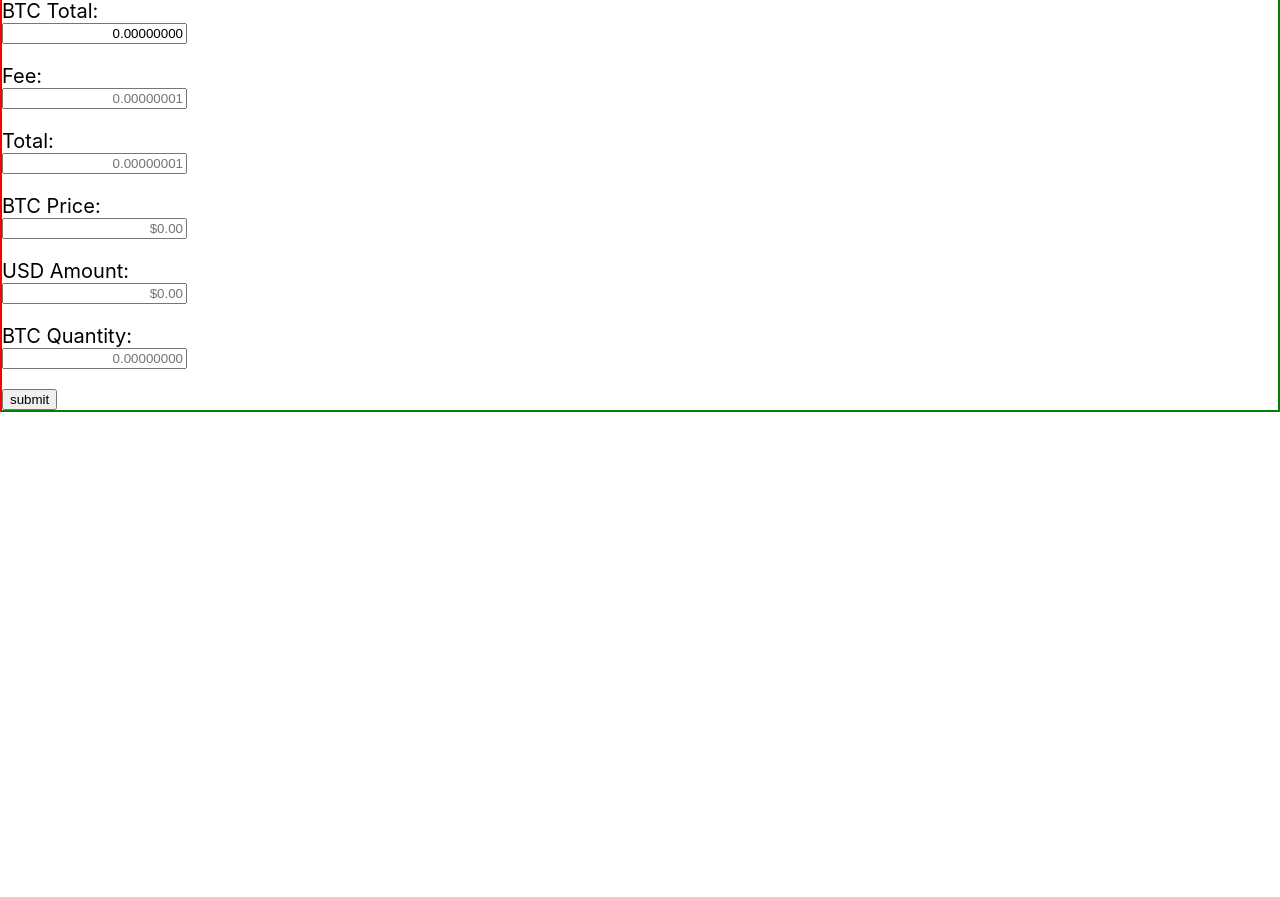
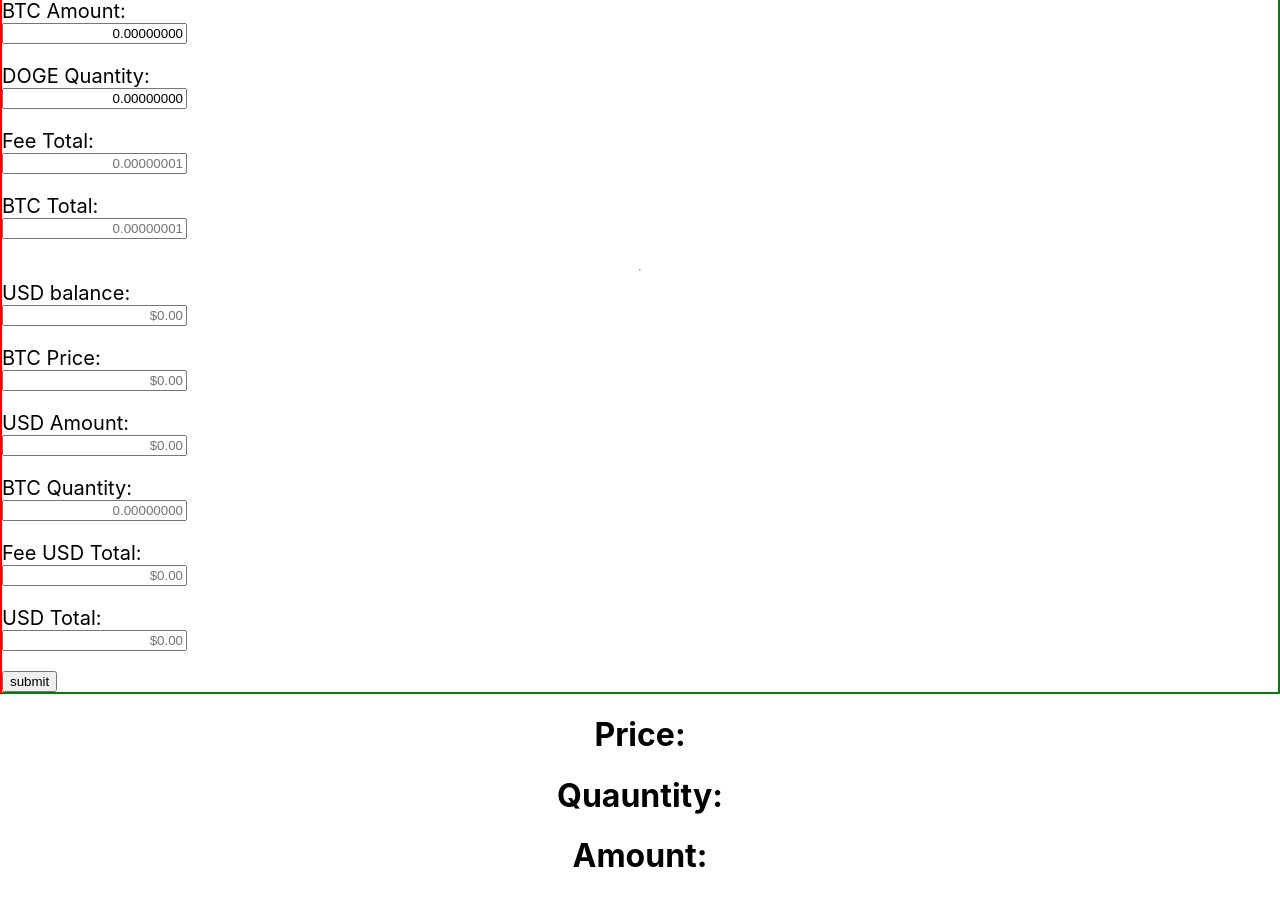
Before and after one commit to nomadic4life/CryptoTrader, a React (Create React App) app in the folder trade-crypto/: page / in a window 1280 px wide. Shown: the part 280-1177 px from the top of the page. Before the commit the page ends 800 px from the top, so only its background shows below. Built offline with nearby package versions, Linux system fonts and the light colour scheme; the HTML template or start-up script is replaced by a standard one.

Commit message:
added crypto formatting for crypto values

```diff
--- a/trade-crypto/src/App.js
+++ b/trade-crypto/src/App.js
@@ -19,9 +19,30 @@
 // buyRate: [],
 // feeRate: 0.002,
 
+// presistent data
+// btc capital balance
+// usd value capital balance
+// btc balance
+// doge balance
+// usd balance
+
+
 class App extends Component {
 
   state = {
+    balance: {
+      btcCaptialBalance: 0, // btc capital source from deposits
+      usdValueCapitalBalance: 0, // btc capital source in usd value
+      btcBalance: 0, // btc balance from sells
+      dogeBalance: 0, // doge balance from buys
+      usdBalance: 0, // usd balance not needed here for testing might remove
+      btcTotalValueBalance: 0, // btc capital source + btc balance total
+      usdTotalValueBalance: 0, // btc capital source + btc balance total in usde value
+    },
+    price: {
+      dogePrice: 0, // doge-btc
+      btcPrice: 0, // btc-usd
+    },
     dogePrice: '',
     btcPrice: null,
     dogeQuantity: null,
@@ -33,18 +54,16 @@
   }
 
   handleOnSubmit = ({dogePrice, dogeAmount, btcSum}) => {
-
-    console.log(dogePrice, dogeAmount, btcSum)
-
-    console.log( dogePrice + '0'.repeat(8 - dogePrice.split('.')[1].length))
-
-
+    const cryptoFormatting = num => {
+      return num.split('.').length > 1 ? num + '0'.repeat(8 - num.split('.')[1].length) : num + '.00000000';
+    }
 
     this.setState({
-      price:  dogePrice.split('.').length > 1 ? dogePrice + '0'.repeat(8 - dogePrice.split('.')[1].length) + ' BTC' : dogePrice + '.00000000 BTC' ,
-      amount: dogeAmount.split('.').length > 1 ? dogeAmount + '0'.repeat(8 - dogeAmount.split('.')[1].length) + ' DOGE' : dogeAmount + '.00000000 DOGE' ,
-      sum: btcSum.split('.').length > 1 ? btcSum + '0'.repeat(8 - btcSum.split('.')[1].length)  + ' BTC' : btcSum + '.00000000 BTC' ,
-    })
+      price:  cryptoFormatting(dogePrice) + ' BTC' ,
+      amount: cryptoFormatting(dogeAmount) + ' DOGE',
+      sum: cryptoFormatting(btcSum) + ' BTC' ,
+    });
+
   }
 
   render() {
@@ -56,9 +75,9 @@
           handleOnSubmit = {this.handleOnSubmit}
         />
 
-        <h1>{String(this.state.price)}</h1>
-        <h1>{String(this.state.amount)}</h1>
-        <h1>{String(this.state.sum)}</h1>
+        <h1>Price: {String(this.state.price)}</h1>
+        <h1>Quauntity: {String(this.state.amount)}</h1>
+        <h1>Amount: {String(this.state.sum)}</h1>
 
       </div>
     );
--- a/trade-crypto/src/Components/Form.js
+++ b/trade-crypto/src/Components/Form.js
@@ -141,6 +141,15 @@
             readOnly
           />
 
+          <label> DOGE Balance: </label>
+          <input
+            name = {'dogeBalance'}
+            value = { this.state.dogeNewBalance || this.state.dogeBalance}
+            placeholder = {'0.00000001'}
+            type = "text"
+            readOnly
+          />
+
           <label> DOGE Price: </label>
           <input
             name = {'dogePrice'}
@@ -150,7 +159,16 @@
             onChange = {this.handleOnChange}
           />
 
-          <label> DOGE Amount: </label>
+          <label> BTC Amount: </label>
+          <input
+            name = {'btcSum'}
+            value = {this.state.btcSum}
+            placeholder = {'0.00000001'}
+            type = "text"
+            onChange = {this.handleOnChange}
+          />
+
+          <label> DOGE Quantity: </label>
           <input
             name = {'dogeAmount'}
             value = {this.state.dogeAmount}
@@ -159,16 +177,7 @@
             onChange = {this.handleOnChange}
           />
 
-          <label> BTC Total: </label>
-          <input
-            name = {'btcSum'}
-            value = {this.state.btcSum}
-            placeholder = {'0.00000001'}
-            type = "text"
-            onChange = {this.handleOnChange}
-          />
-
-          <label> Fee: </label>
+          <label> Fee Total: </label>
           <input
             name = {'fee'}
             value = {this.state.fee}
@@ -177,11 +186,22 @@
             readOnly
           />
 
-          <label> Total: </label>
+          <label> BTC Total: </label>
           <input
             name = {'total'}
             value = {this.state.total}
             placeholder = {'0.00000001'}
+            type = "text"
+            readOnly
+          />
+
+          <hr />
+
+          <label> USD balance: </label>
+          <input
+            name = {'btcBalance'}
+            value = { this.state.usdNewBalance || this.state.usdBalance}
+            placeholder = {'$0.00'}
             type = "text"
             readOnly
           />
@@ -213,6 +233,25 @@
             onChange = {this.handleOnChange}
           />
 
+          <label> Fee USD Total: </label>
+          <input
+            name = {'usdFee'}
+            value = {this.state.usdFee}
+            placeholder = {'$0.00'}
+            type = "text"
+            readOnly
+          />
+
+          <label> USD Total: </label>
+          <input
+            name = {'usdTotal'}
+            value = {this.state.usdTotal}
+            placeholder = {'$0.00'}
+            type = "text"
+            readOnly
+          />
+
+
           <button type = {'submit'}>submit</button>
 
         </form>
```
